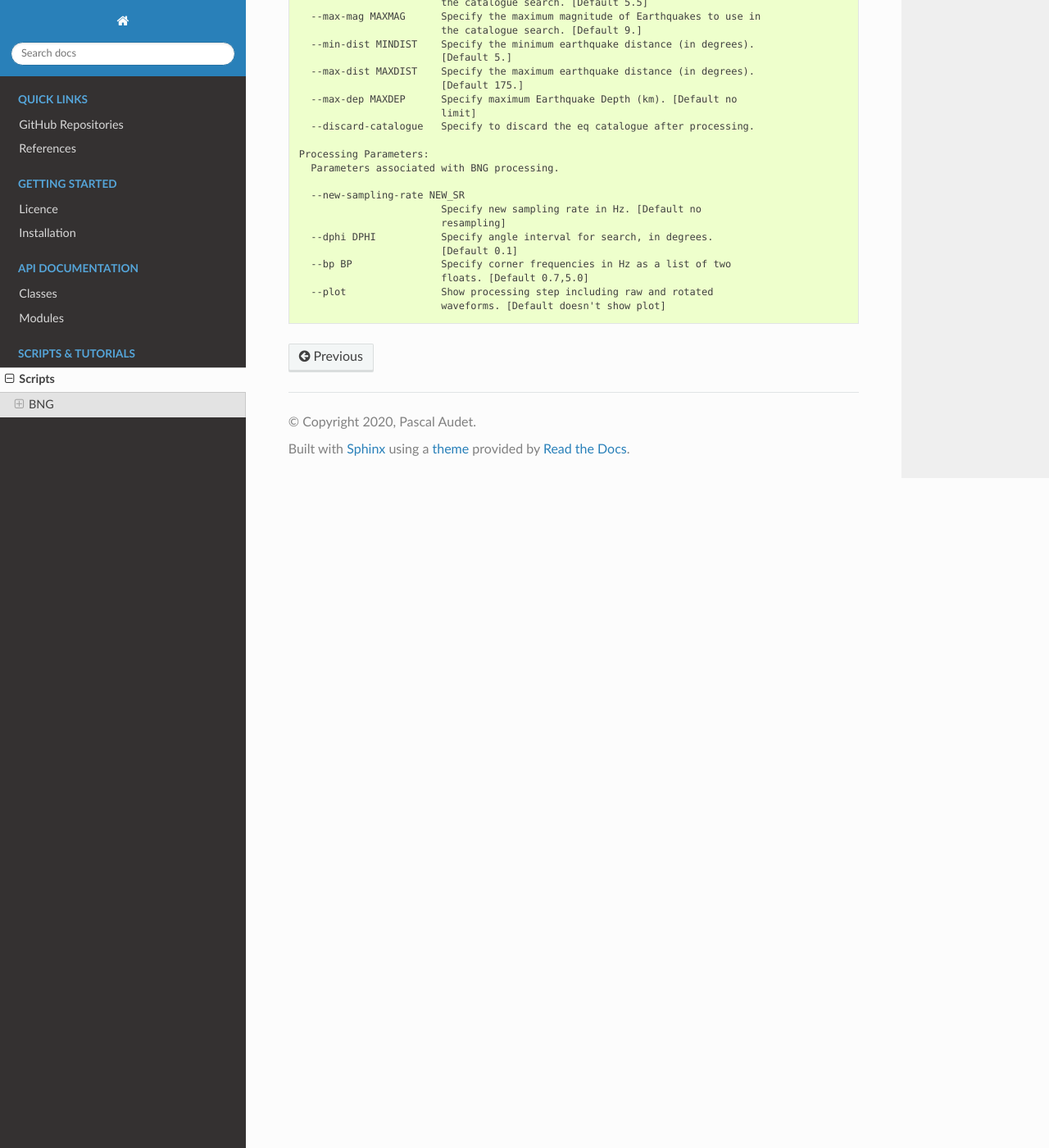
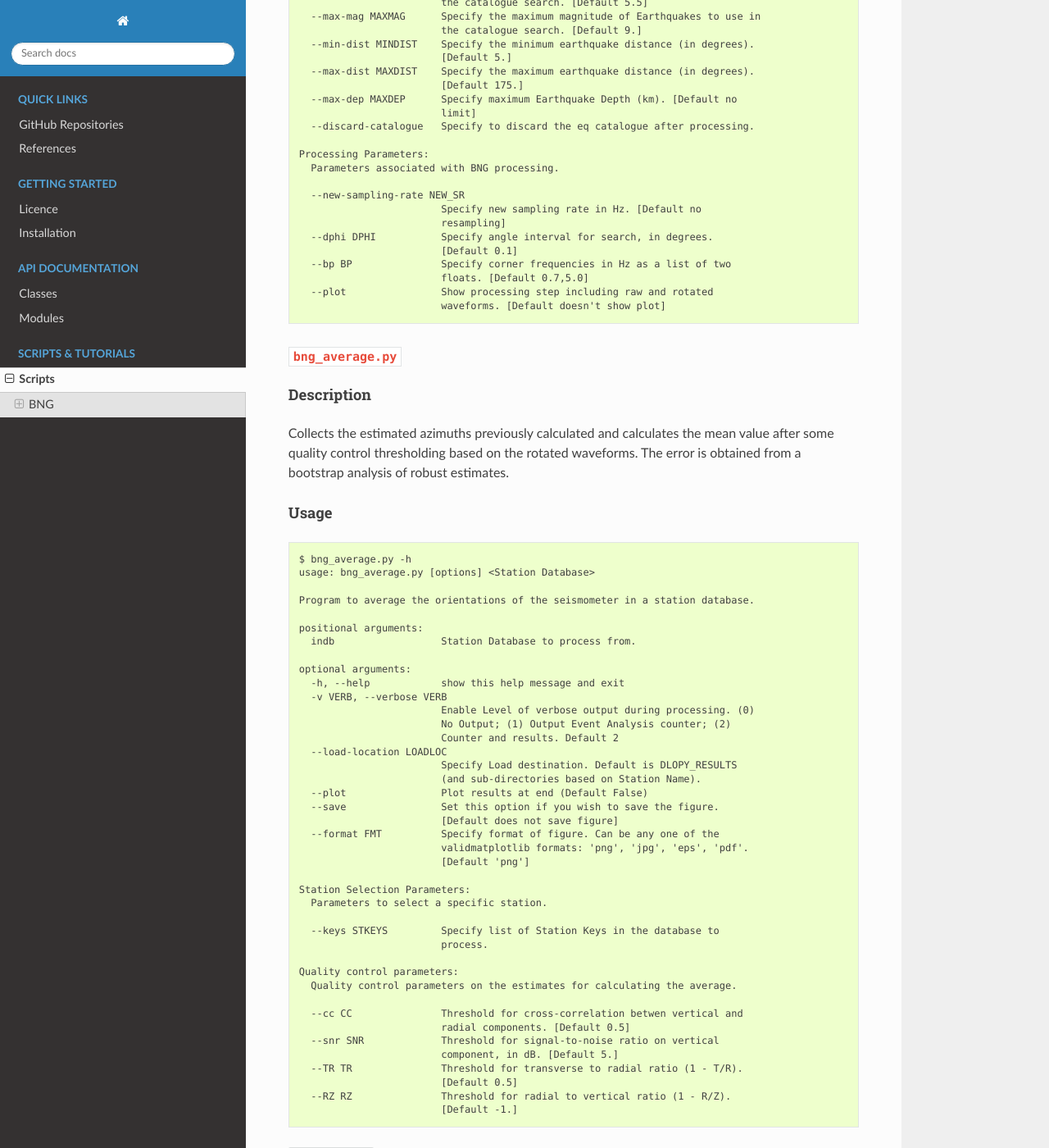
Before and after one commit to nfsi-canada/OrientPy, a Sphinx documentation site: the page built from docs/scripts.rst, in a window 1280 px wide and 1400 px high, scrolled down 2325 px. Shown: the whole window at 82% size. Built offline with Sphinx 7.4.7 and the Read the Docs theme 2.0.0, drawn with Linux system fonts in a browser that asks for light colours.

Commit message:
continued with docs and new arguments in BNG_average scripts

```diff
--- a/docs/scripts.rst
+++ b/docs/scripts.rst
@@ -149,3 +149,61 @@ Usage
                             floats. [Default 0.7,5.0]
       --plot                Show processing step including raw and rotated
                             waveforms. [Default doesn't show plot]
+
+
+``bng_average.py``
+******************
+
+Description
+-----------
+
+Collects the estimated azimuths previously calculated and calculates the
+mean value after some quality control thresholding based on the rotated
+waveforms. The error is obtained from a bootstrap analysis of robust estimates.
+
+Usage
+-----
+
+.. code-block::
+
+    $ bng_average.py -h
+    usage: bng_average.py [options] <Station Database>
+
+    Program to average the orientations of the seismometer in a station database.
+
+    positional arguments:
+      indb                  Station Database to process from.
+
+    optional arguments:
+      -h, --help            show this help message and exit
+      -v VERB, --verbose VERB
+                            Enable Level of verbose output during processing. (0)
+                            No Output; (1) Output Event Analysis counter; (2)
+                            Counter and results. Default 2
+      --load-location LOADLOC
+                            Specify Load destination. Default is DLOPY_RESULTS
+                            (and sub-directories based on Station Name).
+      --plot                Plot results at end (Default False)
+      --save                Set this option if you wish to save the figure.
+                            [Default does not save figure]
+      --format FMT          Specify format of figure. Can be any one of the
+                            validmatplotlib formats: 'png', 'jpg', 'eps', 'pdf'.
+                            [Default 'png']
+
+    Station Selection Parameters:
+      Parameters to select a specific station.
+
+      --keys STKEYS         Specify list of Station Keys in the database to
+                            process.
+
+    Quality control parameters:
+      Quality control parameters on the estimates for calculating the average.
+
+      --cc CC               Threshold for cross-correlation betwen vertical and
+                            radial components. [Default 0.5]
+      --snr SNR             Threshold for signal-to-noise ratio on vertical
+                            component, in dB. [Default 5.]
+      --TR TR               Threshold for transverse to radial ratio (1 - T/R).
+                            [Default 0.5]
+      --RZ RZ               Threshold for radial to vertical ratio (1 - R/Z).
+                            [Default -1.]
```
Also changed, not shown: docs/tutorials.rst (added, +186 -0 lines), 6 other files.
